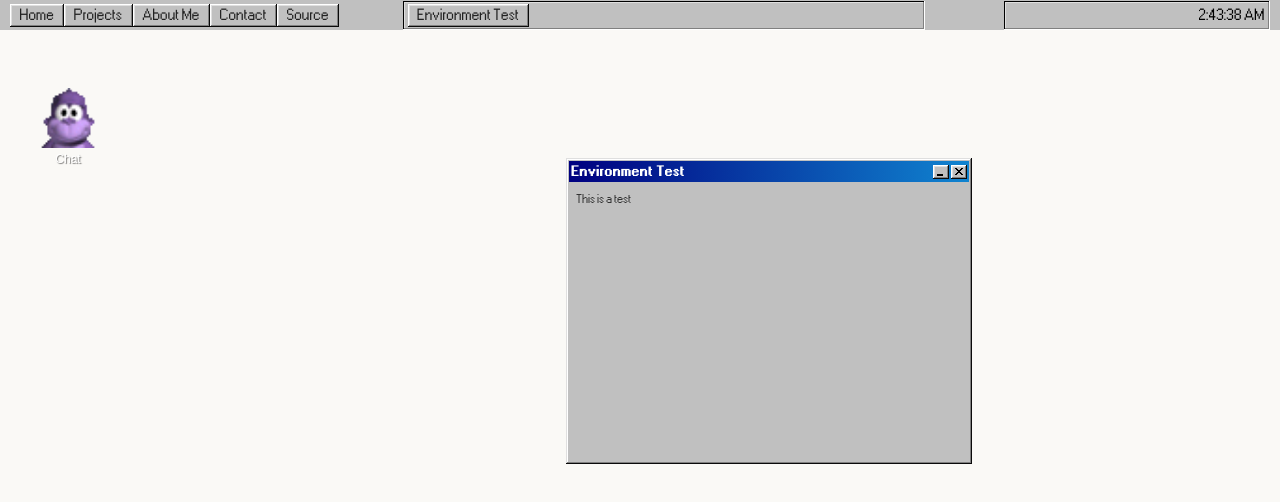
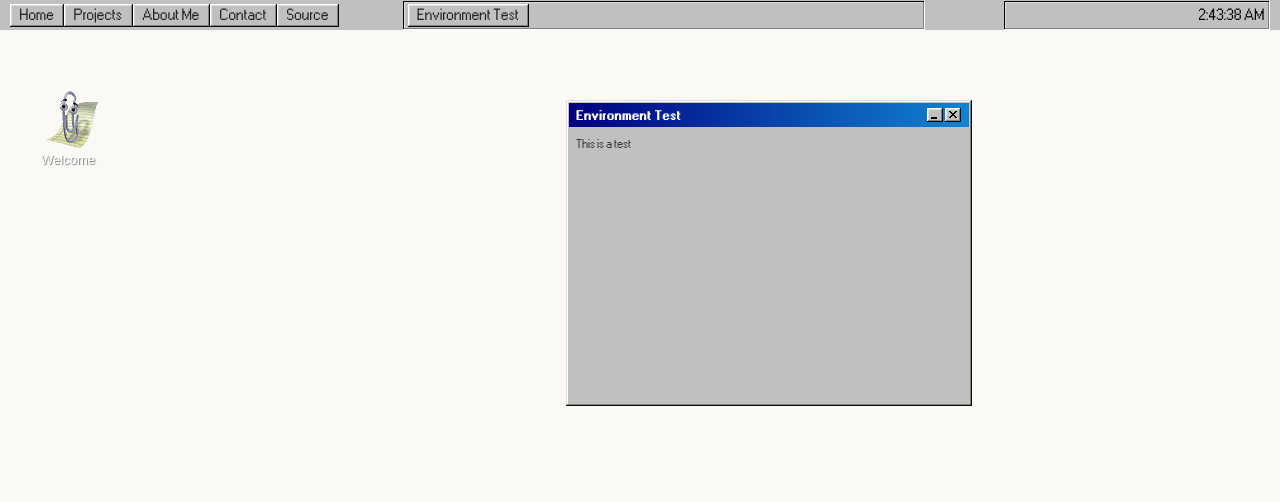
Before and after one commit to sudoDeVinci/devinciSpaceFrontend, a website built with Vite: page src/index.html in a window 1280 px wide. Built offline with nearby package versions, Linux system fonts and the light colour scheme; files whose address does not match are found by name.

Commit message:
clippy is here! hehehehe

```diff
--- a/src/js/Icon.js
+++ b/src/js/Icon.js
@@ -1,5 +1,12 @@
+import Timer from './timer.js'
+
 export default class Icon {
-  constructor (title, imagePath, clickHandler) {
+  constructor (title,
+               imagePath,
+               onhoverPath,
+               clickHandler,
+               onTime = null
+               ) {
     this.element = document.createElement('div')
     this.element.className = 'desktop-icon'
 
@@ -26,17 +33,15 @@ export default class Icon {
       width: 80px;
       cursor: pointer;
       padding: 8px;
-      border-radius: 8px;
-      transition: background-color 0.2s;
     `
 
     // Add hover state
     this.element.addEventListener('mouseenter', () => {
-      this.element.style.backgroundColor = 'rgba(255, 255, 255, 0.1)'
+      this.image.src = onhoverPath
     })
 
     this.element.addEventListener('mouseleave', () => {
-      this.element.style.backgroundColor = 'transparent'
+      this.image.src = imagePath
     })
 
     this.image.style.cssText = `
@@ -44,12 +49,13 @@ export default class Icon {
       height: 60px;
       margin-bottom: 4px;
       border-radius: 4px;
+      this.transition: all 0.5s;
     `
 
     this.label.style.cssText = `
       color: white;
       text-align: center;
-      font-size: 12px;
+      font-size: 13px;
       text-shadow: 1px 1px 1px rgba(0,0,0,0.5);
       word-wrap: break-word;
       max-width: 76px;
--- a/src/js/environment.js
+++ b/src/js/environment.js
@@ -20,7 +20,6 @@ export default class Environment {
     this.windows = new Map()
     this.icons = new Map()
     this.zIndexBase = 1000
-    this.currentlyDragging = null
     this.username = 'Anonymous-' + Math.floor(Math.random() * 1000)
 
     // Set default colors
@@ -285,46 +284,37 @@ export default class Environment {
   }
 
   /**
-   * @param {object} iconConfig - icon configuration object
-   * @param {string} iconConfig.title - icon title
-   * @param {string} iconConfig.image - icon image path
-   * @param {number} iconConfig.x - icon x position
-   * @param {number} iconConfig.y - icon y position
-   * @param {string} iconConfig.type - window type
-   * @param {number} iconConfig.height - window height
-   * @param {number} iconConfig.width - window width
-   * @param {Function} iconConfig.handler - icon click handler
-   * @returns {Icon} icon instance
+   *
+   * @param {Object} config
+   * @returns
    */
-  addIcon ({
-    title,
-    image,
-    x,
-    y,
-    type,
-    height,
-    width,
-    handler
-  }) {
-    const icon = new Icon(title, image, () => this.newWindow(type, this.windowTypes.get(type.name)))
-    icon.setPosition(x, y)
+  addIcon (config) {
+    const icon = new Icon(config.title,
+                          config.image,
+                          config.onhover,
+                          () => this.newWindow(config.type, config),
+                          config.timed)
+    icon.setPosition(config.x, config.y)
     this.iconContainer.appendChild(icon.element)
-    this.icons.set(title, icon)
+    this.icons.set(config.title, icon)
     return icon
   }
 
   addDefaultIcons () {
     const defaultIcons = [
       {
-        title: 'Chat',
-        image: 'icons/bonzi.ico',
+        title: 'Welcome',
+        image: 'images/clippy.gif',
+        onhover: 'images/clippy_closeup.gif',
         x: 20,
         y: 80,
-        type: ChatWindow,
-        height: 700,
-        width: 350
-      },
+        type: Window,
+        height: 400,
+        width: 550,
+        content: "<img src = 'images/clippy.gif'/>"
+      }
     ]
+
     defaultIcons.forEach(icon => {
       this.addIcon(icon)
     })
@@ -370,6 +360,7 @@ export default class Environment {
   }
 
   removeWindow (window) {
+    console.log('Removing window:', window.id)
     if (this.windows.has(window.id)) {
       this.windows.delete(window.id)
       this.environment.removeChild(window.element)
@@ -448,31 +439,27 @@ export default class Environment {
       }
     }
 
-    //console.log('Creating window:', id, WindowClass.name, config)
-
-    let window = null
-
-    window = new WindowClass(id, config)
+    const newWindow = new WindowClass(id, config)
 
     Object.entries(config.events).forEach(([event, handler]) => {
-      window.on(event, handler)
+      newWindow.on(event, handler)
     })
 
     // Set up event listeners
-    window.on('close', () => this.removeWindow(window))
-    window.on('focus', () => this.bringToFront(window))
-    window.on('dragStart', () => this.startDragging(window))
-    window.on('minimize', () => this.saveState())
-    window.on('drag', () => this.saveState())
-    window.on('dragEnd', () => this.saveState())
-    window.on('popup', (data) => this.newWindow(`${crypto.randomUUID()}-${id}`, data, Popup))
+    newWindow.on('close', (win) => this.removeWindow(win))
+    newWindow.on('focus', (win) => this.bringToFront(win))
+    newWindow.on('dragStart', () => this.startDragging(newWindow))
+    newWindow.on('minimize', () => this.saveState())
+    newWindow.on('drag', () => this.saveState())
+    newWindow.on('dragEnd', () => this.saveState())
+    newWindow.on('popup', (data) => this.newWindow(`${crypto.randomUUID()}-${id}`, data, Popup))
 
-    this.windows.set(window.id, window)
-    this.environment.appendChild(window.element)
+    this.windows.set(newWindow.id, newWindow)
+    this.environment.appendChild(newWindow.element)
     this.updateZIndices()
     this.saveState()
 
-    return window
+    return newWindow
   }
 
   toggleEmojis (window) {
--- a/src/js/window.js
+++ b/src/js/window.js
@@ -54,67 +54,52 @@ class EventEmitter {
 export default class Window extends EventEmitter {
 
   /**
+	 * @private
+	 * @property WindowConfig
+	 */
+	#config
+
+  /**
    * Create a new Window instance with the provided configuration.
    * @param {string} id - The window identifier
    * @param {WindowConfig} config - The window configuration
    */
-  constructor (id, config) {
+  constructor (Id, config) {
     super()
-    this.id = id
-    this.title = config.title
-    this.content = config.content
-
-    if (config.savedState) {
-      const savedState = config.savedState
-      this.width = savedState.width
-      this.height = savedState.height
-      this.x = savedState.x
-      this.y = savedState.y
-      this.isMinimized = savedState.isMinimized
-      this.zIndex = savedState.zIndex
-    } else {
-      this.width = config.width
-      this.height = config.height
-
-      this.x = Math.min(
-        Math.max(0, Math.random() * (window.innerWidth - this.width - 100)),
-        window.innerWidth - this.width - 100
-      )
-      this.y = Math.min(
-        Math.max(50, Math.random() * (window.innerHeight - this.height - 100)),
-        window.innerHeight - this.height
-      )
-
-      this.isMinimized = false
-    }
-
-    // Initialize drag state
+		this.#config = config
+		this.id = Id
+		this.width = this.#config.width
+		this.height = this.#config.height
+    this.title = this.#config.title
+    this.content = this.#config.content
+    this.zIndex = this.#config.zIndex || 1
+		this.isMinimized = config.isMinimized || false
+		this.icon = config.icon || null
     this.isDragging = false
+		this.isResizing = false
     this.initialX = 0
     this.initialY = 0
     this.initialMouseX = 0
     this.initialMouseY = 0
 
-    this.createElement()
 
-    // Adjust initial positioning to ensure it's within viewport
-    this.x = Math.min(
-      Math.max(0, this.x),
-      Math.max(0, window.innerWidth -this.width)
-    )
-    this.y = Math.min(
-      Math.max(0, this.y),
-      Math.max(0, window.innerHeight - this.height)
+		this.x = config.x ||  Math.min(
+			Math.max(0,
+							 Math.random() * (window.innerWidth - this.width - 100)),
+							 window.innerWidth - this.width
 			)
 
-    if (this.isMinimized) {
-      this.minimize()
-    }
+		this.y = config.y || Math.min(
+			Math.max(100,
+							 Math.random() * (window.innerHeight - this.height) - 100),
+							 window.innerHeight - this.height
+			)
 
-    // Add resize event listener
+		this.#createElement()
+
+		if (this.isMinimized) this.minimize()
+
 		window.addEventListener('resize', this.handleResize.bind(this))
-
-    // Addresize handles
 		this.createResizeHandles()
   }
 
@@ -122,7 +107,7 @@ export default class Window extends EventEmitter {
    * Creates the DOM elements for the window
    * @private
    */
-  createElement () {
+  #createElement () {
 		this.element = document.createElement('div')
     this.element.className = 'window'
     this.element.style.position = 'fixed'
@@ -138,12 +123,13 @@ export default class Window extends EventEmitter {
     this.titleBar.style.userSelect = 'none'
     this.titleBar.style.display = 'flex'
     this.titleBar.style.justifyContent = 'space-between'
+		this.titleBar.style.padding = '5px 8px'
     this.titleBar.style.alignItems = 'center'
 
     this.titleText = document.createElement('div')
     this.titleText.className = 'window-title-bar-text title-bar-text'
     this.titleText.textContent = this.title
-    this.titleText.style.fontSize = '13px'
+    this.titleText.style.fontSize = this.#config.styles.titlebar_fontsize || '12px'
     this.titleBar.appendChild(this.titleText)
 
 		const buttonContainer = document.createElement('div')
@@ -158,6 +144,7 @@ export default class Window extends EventEmitter {
       e.stopPropagation()
       this.toggleMinimize()
     }
+
     buttonContainer.appendChild(this.minimizeButton)
 
 		this.closeButton = document.createElement('button')
@@ -179,6 +166,7 @@ export default class Window extends EventEmitter {
       e.preventDefault()
       this.startDrag(e)
     }
+
     this.element.appendChild(this.titleBar)
     this.element.appendChild(this.contentArea)
 
@@ -192,12 +180,8 @@ export default class Window extends EventEmitter {
   createResizeHandles () {
     const resizeHandles = [
       { cursor: 'nwse-resize', position: 'top-left', dx: -1, dy: -1 },
-      { cursor: 'ns-resize', position: 'top-center', dx: 0, dy: -1 },
       { cursor: 'nesw-resize', position: 'top-right', dx: 1, dy: -1 },
-      { cursor: 'ew-resize', position: 'middle-left', dx: -1, dy: 0 },
-      { cursor: 'ew-resize', position: 'middle-right', dx: 1, dy: 0 },
       { cursor: 'nesw-resize', position: 'bottom-left', dx: -1, dy: 1 },
-      { cursor: 'ns-resize', position: 'bottom-center', dx: 0, dy: 1 },
       { cursor: 'nwse-resize', position: 'bottom-right', dx: 1, dy: 1 }
     ]
 
@@ -219,41 +203,17 @@ export default class Window extends EventEmitter {
           resizeHandle.style.width = '15px'
           resizeHandle.style.height = '15px'
           break
-        case 'top-center':
-          resizeHandle.style.top = '-5px'
-          resizeHandle.style.left = 'calc(50% - 5px)'
-          resizeHandle.style.width = '10px'
-          resizeHandle.style.height = '10px'
-          break
         case 'top-right':
           resizeHandle.style.top = '-5px'
           resizeHandle.style.right = '-5px'
           resizeHandle.style.width = '15px'
           resizeHandle.style.height = '15px'
           break
-        case 'middle-left':
-          resizeHandle.style.top = 'calc(50% - 5px)'
-          resizeHandle.style.left = '-5px'
-          resizeHandle.style.width = '10px'
-          resizeHandle.style.height = '10px'
-          break
-        case 'middle-right':
-          resizeHandle.style.top = 'calc(50% - 5px)'
-          resizeHandle.style.right = '-5px'
-          resizeHandle.style.width = '10px'
-          resizeHandle.style.height = '10px'
-          break
         case 'bottom-left':
           resizeHandle.style.bottom = '-5px'
           resizeHandle.style.left = '-5px'
           resizeHandle.style.width = '15px'
           resizeHandle.style.height = '15px'
-          break
-        case 'bottom-center':
-          resizeHandle.style.bottom = '-5px'
-          resizeHandle.style.left = 'calc(50% - 5px)'
-          resizeHandle.style.width = '10px'
-          resizeHandle.style.height = '10px'
           break
         case 'bottom-right':
           resizeHandle.style.bottom = '-5px'
@@ -401,29 +361,22 @@ export default class Window extends EventEmitter {
   }
 
   /**
-   * Returns the current state of the window
-   * @property {string} id - Window identifier
-   * @property {string} title - Window title
-   * @property {string} content - Window content
-   * @property {number} width - Window width
-   * @property {number} height - Window height
-   * @property {number} x - Window X position
-   * @property {number} y - Window Y position
-   * @property {boolean} isMinimized - Window minimize state
-   * @property {number} zIndex - Window z-index
-   * @returns {object} The window state
+	 * Get the window state as a WindowConfig object
+	 * @returns {WindowConfig}
 	 */
 	getState () {
 		return {
-      id: this.id,
-      title: this.title,
-      content: this.content,
 			width: this.width,
 			height: this.height,
 			x: this.x,
 			y: this.y,
+			zIndex: this.zIndex,
 			isMinimized: this.isMinimized,
-      zIndex: this.zIndex
+			icon: this.icon,
+			title: this.title,
+			content: this.content,
+			styles: this.#config.styles,
+			events: this.#config.events,
 		}
 	}
 
@@ -529,10 +482,6 @@ export default class Window extends EventEmitter {
 
     this.isResizing = false
 
-    // Remove global event listeners
-    document.removeEventListener('mousemove', this.resize)
-    document.removeEventListener('mouseup', this.endResize)
-
     // Emit resize event if needed
     this.emit('resize', this)
   }
```
Also changed, not shown: dist/assets/index-A1pf03pa.js (deleted), dist/assets/index-BQzM87Tc.js (added), dist/images/clippy.gif (added), dist/images/clippy_closeup.gif (added), dist/images/clippy_entrance.gif (added), dist/images/clippy_notification.gif (added), dist/index.html, public/images/clippy.gif (added), public/images/clippy_closeup.gif (added), public/images/clippy_entrance.gif (added), public/images/clippy_notification.gif (added), 1 other file. Lines whose indentation alone changed are shown as unchanged.
